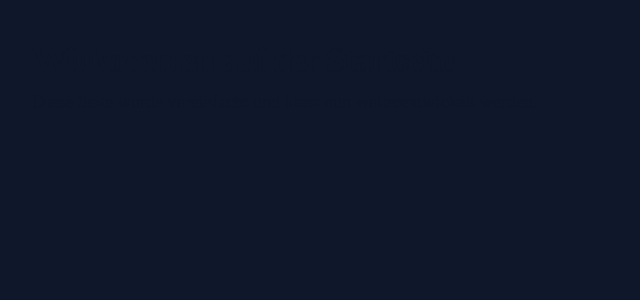
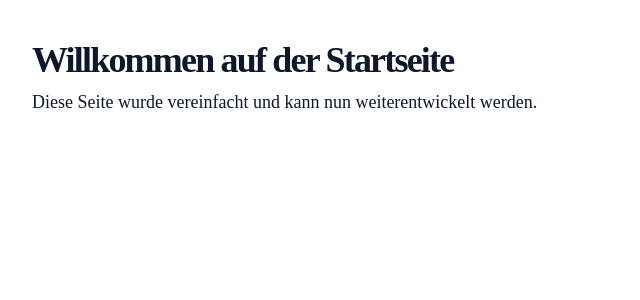
Before and after one commit to LumaSpace-de/luma, a Next.js app: page / in a window 1280 px wide. Shown: the top 300 px of the page, without its empty margins (0-640 px from the left). Built offline with nearby package versions, Linux system fonts and the light colour scheme.

Commit message:
globals.css aktualisieren

```diff
--- a/styles/globals.css
+++ b/styles/globals.css
@@ -3,7 +3,7 @@
 @tailwind utilities;
 
 body {
-  background-color: #0f172a;
+  background-color: --background;
 }
 
 @layer base {
```
